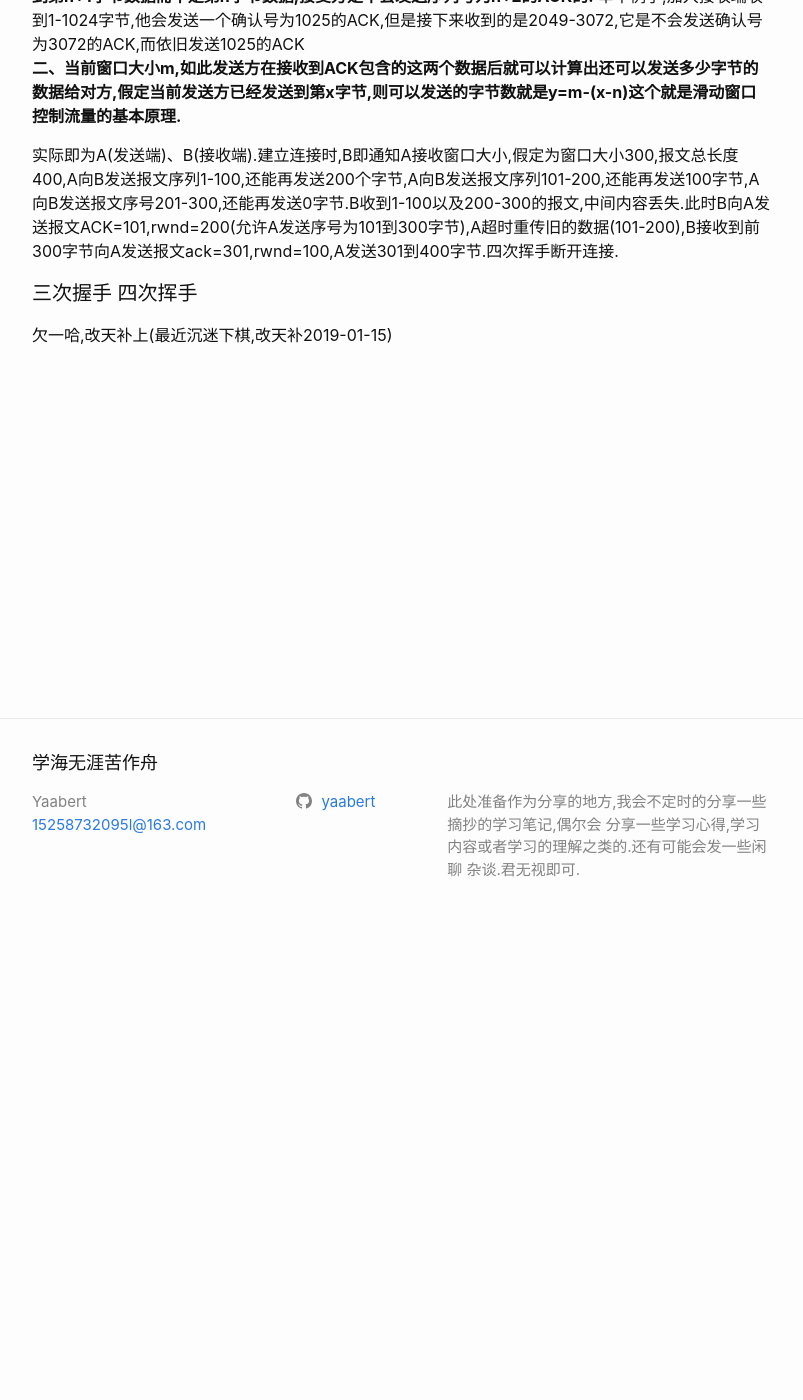
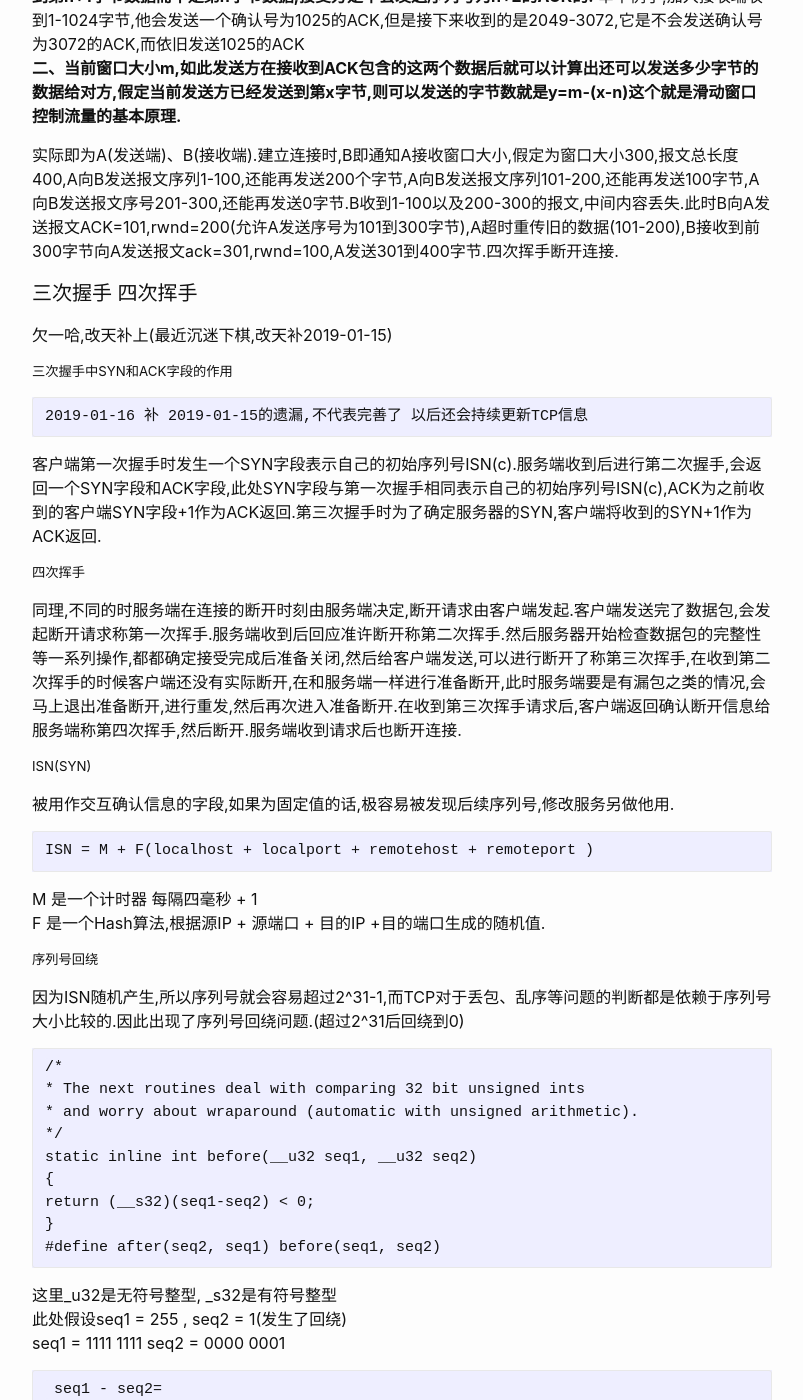
Before and after one commit to yaabert/yaabert.github.io, a Jekyll site: the page built from _posts/2019-01-15-TCP协议整理.md, in a window 1280 px wide and 1400 px high, scrolled down 459 px. Shown: the whole window, without its empty margins (238-1041 px from the left). Built offline with Jekyll 4.4.1, drawn with Linux system fonts in a browser that asks for light colours; some of the changed text lies outside the part shown.

Commit message:
补充昨天的TCP内容

````diff
--- a/_posts/2019-01-15-TCP协议整理.md
+++ b/_posts/2019-01-15-TCP协议整理.md
@@ -21,3 +21,58 @@ __二、当前窗口大小m,如此发送方在接收到ACK包含的这两个数
 #### 三次握手 四次挥手
 
 欠一哈,改天补上(最近沉迷下棋,改天补2019-01-15)
+
+##### 三次握手中SYN和ACK字段的作用
+
+```
+2019-01-16 补 2019-01-15的遗漏,不代表完善了 以后还会持续更新TCP信息
+```
+
+客户端第一次握手时发生一个SYN字段表示自己的初始序列号ISN(c).服务端收到后进行第二次握手,会返回一个SYN字段和ACK字段,此处SYN字段与第一次握手相同表示自己的初始序列号ISN(c),ACK为之前收到的客户端SYN字段+1作为ACK返回.第三次握手时为了确定服务器的SYN,客户端将收到的SYN+1作为ACK返回.
+##### 四次挥手
+同理,不同的时服务端在连接的断开时刻由服务端决定,断开请求由客户端发起.客户端发送完了数据包,会发起断开请求称第一次挥手.服务端收到后回应准许断开称第二次挥手.然后服务器开始检查数据包的完整性等一系列操作,都都确定接受完成后准备关闭,然后给客户端发送,可以进行断开了称第三次挥手,在收到第二次挥手的时候客户端还没有实际断开,在和服务端一样进行准备断开,此时服务端要是有漏包之类的情况,会马上退出准备断开,进行重发,然后再次进入准备断开.在收到第三次挥手请求后,客户端返回确认断开信息给服务端称第四次挥手,然后断开.服务端收到请求后也断开连接.
+
+##### ISN(SYN)
+
+被用作交互确认信息的字段,如果为固定值的话,极容易被发现后续序列号,修改服务另做他用.
+```
+ISN = M + F(localhost + localport + remotehost + remoteport )
+```
+
+M 是一个计时器 每隔四毫秒 + 1
+F 是一个Hash算法,根据源IP + 源端口 + 目的IP +目的端口生成的随机值.
+
+##### 序列号回绕
+因为ISN随机产生,所以序列号就会容易超过2^31-1,而TCP对于丢包、乱序等问题的判断都是依赖于序列号大小比较的.因此出现了序列号回绕问题.(超过2^31后回绕到0)
+```
+/*
+* The next routines deal with comparing 32 bit unsigned ints
+* and worry about wraparound (automatic with unsigned arithmetic).
+*/
+static inline int before(__u32 seq1, __u32 seq2)
+{
+return (__s32)(seq1-seq2) < 0;
+}
+#define after(seq2, seq1) before(seq1, seq2)
+```
+这里_u32是无符号整型, _s32是有符号整型
+此处假设seq1 = 255 , seq2 = 1(发生了回绕)
+seq1 = 1111 1111 seq2 = 0000 0001
+```
+ seq1 - seq2=
+ 1111 1111
+-0000 0001
+-----------
+ 1111 1110
+ ```
+ 此时是有符号数,由于最高为为1,因此结果是个复数.得出 seq1 - seq2 < 0. 得出此时回绕了.
+
+ 如果seq2=128的话，我们会发现：
+ ```
+ seq1 - seq2=
+ 1111 1111
+-1000 0000
+-----------
+ 0111 1111
+ ```
+ 有符号数 ,高位为0 此时为正数 seq1 -seq2 >0, 判断没有发生回绕. 在内核中判断是否回绕.
````
